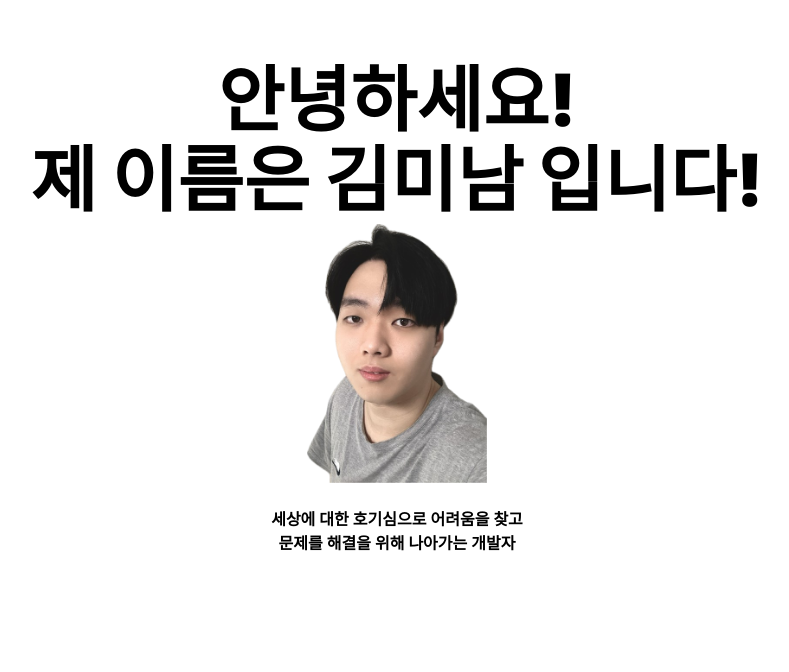
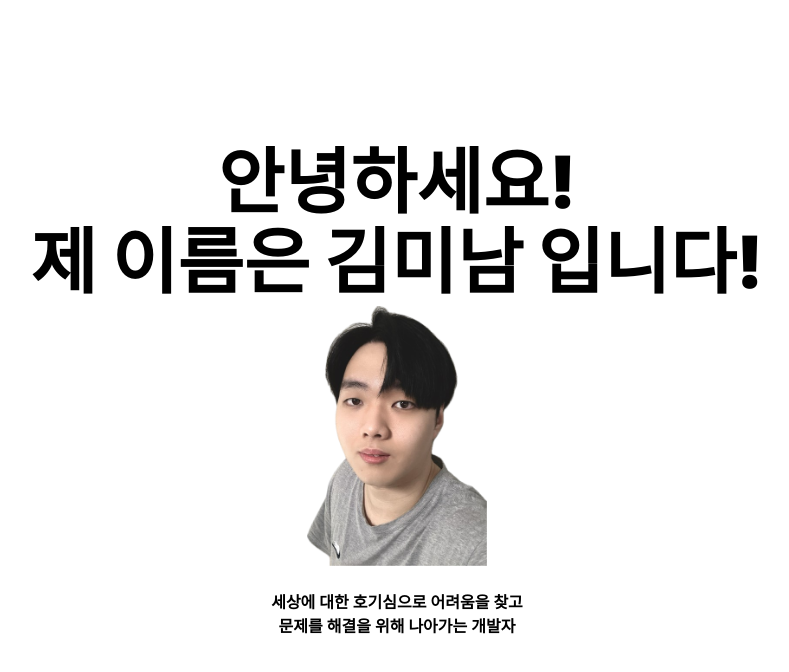
Before and after one commit to blueheart753/ReadMe-Me, a Next.js app in the folder read-me-me/: page / in a window 1280 px wide. Shown: the top 672 px of the page, without its empty margins (243-1032 px from the left). Built offline with nearby package versions, Linux system fonts and the light colour scheme.

Commit message:
delete css padding and flex-col

```diff
--- a/read-me-me/src/app/page.tsx
+++ b/read-me-me/src/app/page.tsx
@@ -2,7 +2,7 @@ import Profile from './components/profile';
 
 export default function Home() {
   return (
-    <main className="flex min-h-screen flex-col items-center justify-between p-14">
+    <main className="flex min-h-screen items-center justify-between">
       <Profile />
     </main>
   );
```
